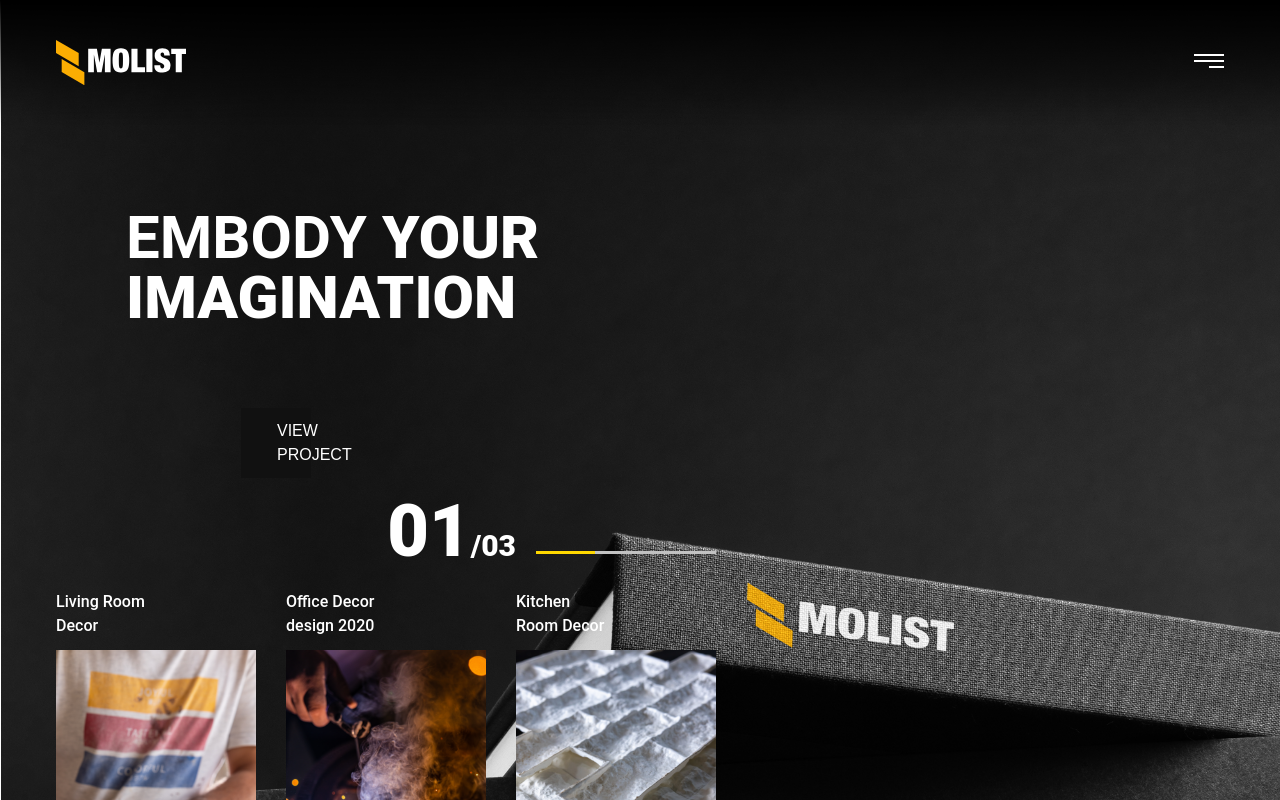
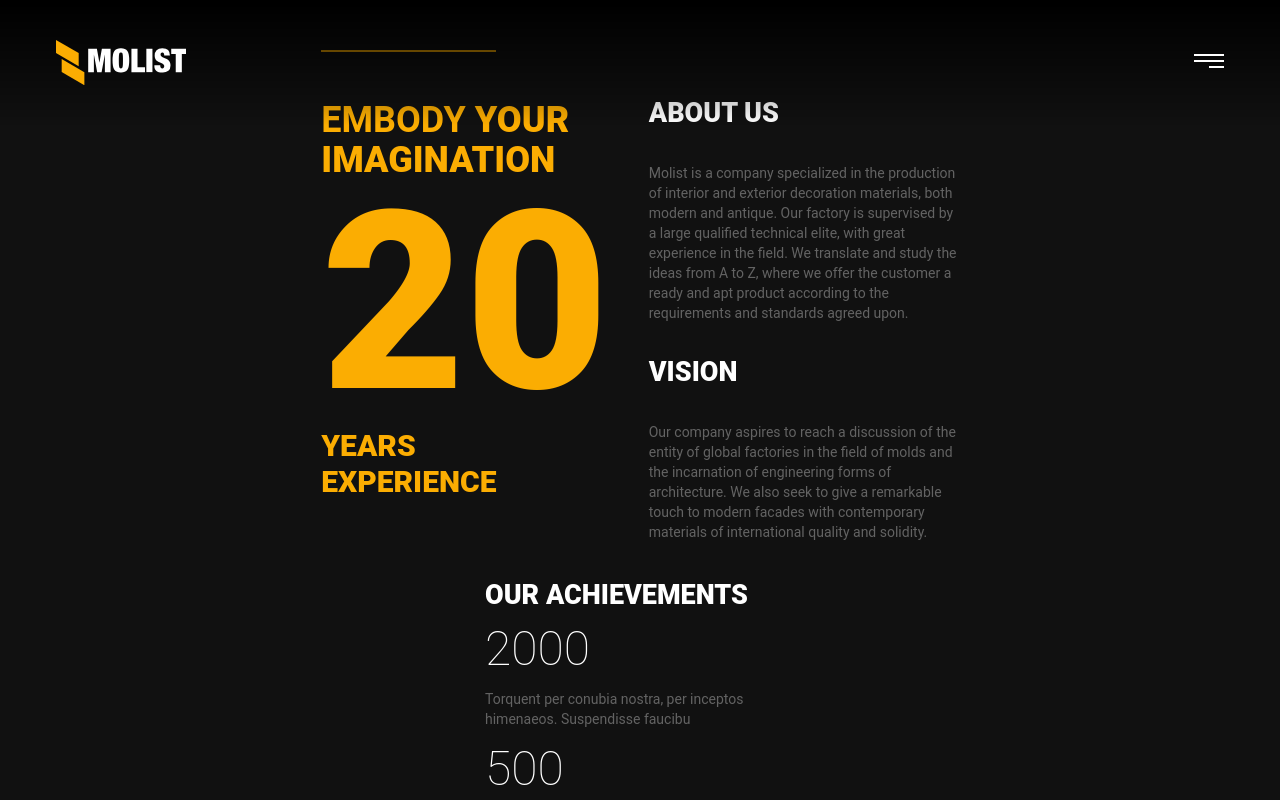
Before and after one commit to yahyachakiri/molist, a Next.js app: page / in a window 1280 px wide. Shown: the top 800 px of the page. Built offline with nearby package versions, Linux system fonts and the light colour scheme.

Commit message:
index test

```diff
--- a/pages/index.js
+++ b/pages/index.js
@@ -42,7 +42,7 @@ export default function Home() {
       {/* <Header /> */}
       {/* <div style={{background: 'url("./images/main.png")'}} className='object-cover bg-bottom bg-no-repeat'> */}
       <div className={`background bg-no-repeat bg-cover bg-center`}>
-        <Container className="flex flex-wrap min-h-screen  text-white py-40 relative justify-center main:justify-between">
+        {/* <Container className="flex flex-wrap min-h-screen  text-white py-40 relative justify-center main:justify-between">
           <div className="px-[70px]">
             <h1 className="uppercase text-5xl sm:text-6xl mt-12">
               <span className="font-bodoni">Embody</span>{" "}
@@ -110,7 +110,7 @@ export default function Home() {
               <Arrow right onClickAction={onClickRight} disabled={rightDisable} />
             </div>
           </div>
-        </Container>
+        </Container> */}
       </div>
       <Info />
       <Services />
```
